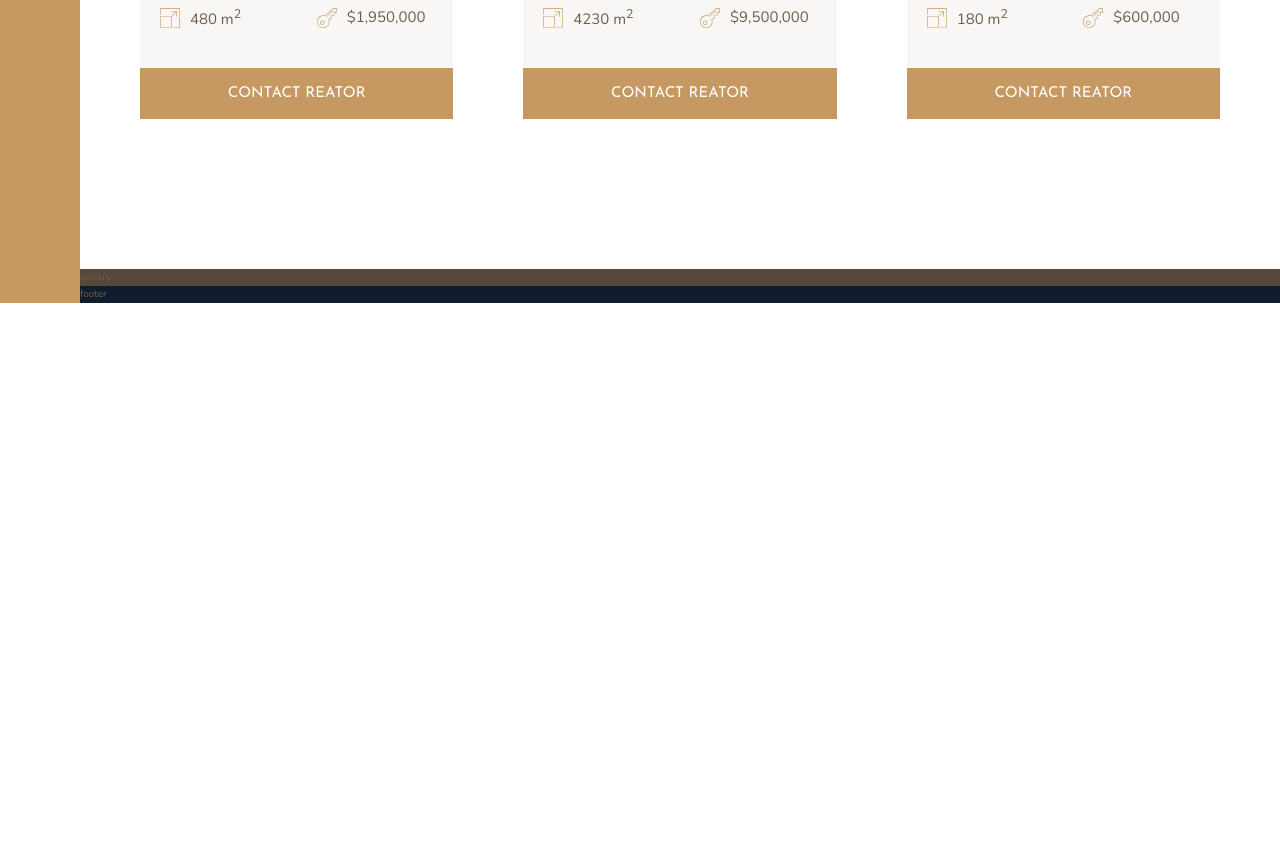
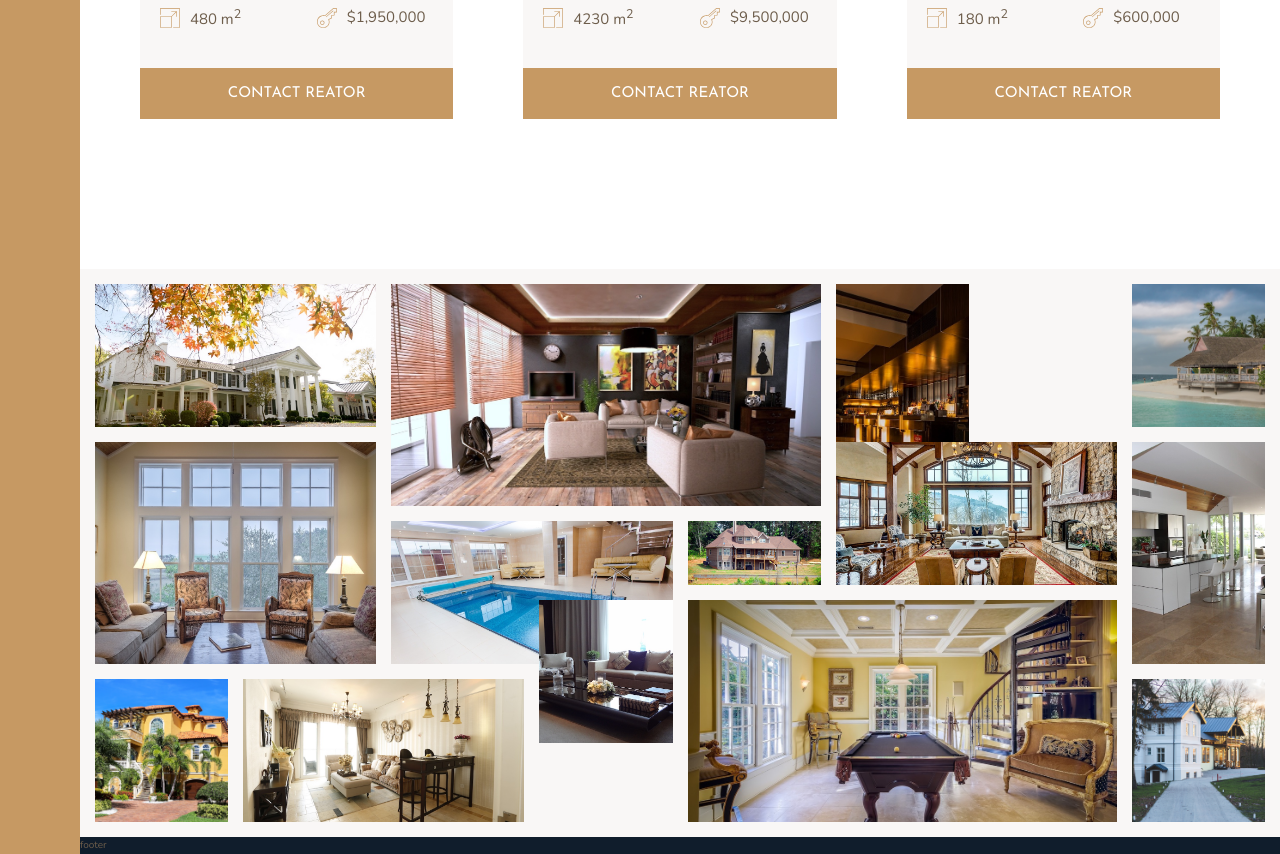
Before and after one commit to HaseebMurtaza/Nexter, a website: page index.html in a window 1280 px wide. Shown: the part 2829-3683 px from the top of the page. Before the commit the page ends 3132 px from the top, so only its background shows below. Drawn offline with nearby package versions, Linux system fonts and the light colour scheme.

Commit message:
Built the gallery section

```diff
--- a/index.html
+++ b/index.html
@@ -304,7 +304,24 @@
       </div>
     </section>
 
-    <section class="gallery">gallery</section>
+    <section class="gallery">
+      <figure class="gallery__item gallery__item--1"><img src="img/gal-1.jpeg" alt="Gallery image 1" class="gallery__img"></figure>
+      <figure class="gallery__item gallery__item--2"><img src="img/gal-2.jpeg" alt="Gallery image 2" class="gallery__img"></figure>
+      <figure class="gallery__item gallery__item--3"><img src="img/gal-3.jpeg" alt="Gallery image 3" class="gallery__img"></figure>
+      <figure class="gallery__item gallery__item--4"><img src="img/gal-4.jpeg" alt="Gallery image 4" class="gallery__img"></figure>
+      <figure class="gallery__item gallery__item--5"><img src="img/gal-5.jpeg" alt="Gallery image 5" class="gallery__img"></figure>
+      <figure class="gallery__item gallery__item--6"><img src="img/gal-6.jpeg" alt="Gallery image 6" class="gallery__img"></figure>
+      <figure class="gallery__item gallery__item--7"><img src="img/gal-7.jpeg" alt="Gallery image 7" class="gallery__img"></figure>
+      <figure class="gallery__item gallery__item--8"><img src="img/gal-8.jpeg" alt="Gallery image 8" class="gallery__img"></figure>
+      <figure class="gallery__item gallery__item--9"><img src="img/gal-9.jpeg" alt="Gallery image 9" class="gallery__img"></figure>
+      <figure class="gallery__item gallery__item--10"><img src="img/gal-10.jpeg" alt="Gallery image 10" class="gallery__img"></figure>
+      <figure class="gallery__item gallery__item--11"><img src="img/gal-11.jpeg" alt="Gallery image 11" class="gallery__img"></figure>
+      <figure class="gallery__item gallery__item--12"><img src="img/gal-12.jpeg" alt="Gallery image 12" class="gallery__img"></figure>
+      <figure class="gallery__item gallery__item--13"><img src="img/gal-13.jpeg" alt="Gallery image 13" class="gallery__img"></figure>
+      <figure class="gallery__item gallery__item--14"><img src="img/gal-14.jpeg" alt="Gallery image 14" class="gallery__img"></figure>
+
+
+  </section>
 
     <footer class="footer">footer</footer>
   </body>
--- a/sass/_gallery.scss
+++ b/sass/_gallery.scss
@@ -1,4 +1,89 @@
 .gallery {
-  background-color: $color-grey-dark-1;
-  grid-column: full-start/full-end;
+  background-color: $color-grey-light-1;
+  grid-column: full-start / full-end;
+
+  display: grid;
+  grid-template-columns: repeat(8, 1fr);
+  grid-template-rows: repeat(7, 5vw);
+  gap: 1.5rem;
+  padding: 1.5rem;
+
+  &__item {
+    &--1 {
+      grid-row: 1 / span 2;
+      grid-column: 1 / span 2;
+    }
+
+    &--2 {
+      grid-row: 1 / span 3;
+      grid-column: 3 / span 3;
+    }
+
+    &--3 {
+      grid-row: 1 / span 3;
+      grid-column: 6 / 7;
+    }
+
+    &--4 {
+      grid-row: 1 / span 2;
+      grid-column: 8 / -1;
+    }
+
+    &--5 {
+      grid-row: 3 / span 3;
+      grid-column: 1 / span 2;
+    }
+
+    &--6 {
+      grid-row: 4 / span 2;
+      grid-column: 3 / span 2;
+    }
+
+    &--7 {
+      grid-row: 4 / 5;
+      grid-column: 5 / 6;
+    }
+
+    &--8 {
+      grid-row: 3 / span 2;
+      grid-column: 6 / span 2;
+    }
+
+    &--9 {
+      grid-row: 3 / span 3;
+      grid-column: 8 / span -1;
+    }
+
+    &--10 {
+      grid-row: 6 / span 2;
+      grid-column: 1 / 2;
+    }
+
+    &--11 {
+      grid-row: 6 / span 2;
+      grid-column: 2 / span 2;
+    }
+
+    &--12 {
+      grid-row: 5 / span 2;
+      grid-column: 4 / 5;
+    }
+
+    &--13 {
+      grid-row: 5 / span 3;
+      grid-column: 5 / span 3;
+    }
+
+    &--14 {
+      grid-row: 6 / span 2;
+      grid-column: 8 / -1;
+    }
+  }
+
+  &__img {
+    width: 100%;
+    height: 100%;
+    object-fit: cover;
+    display: block;
+  }
 }
```
Also changed, not shown: css/style.css.
